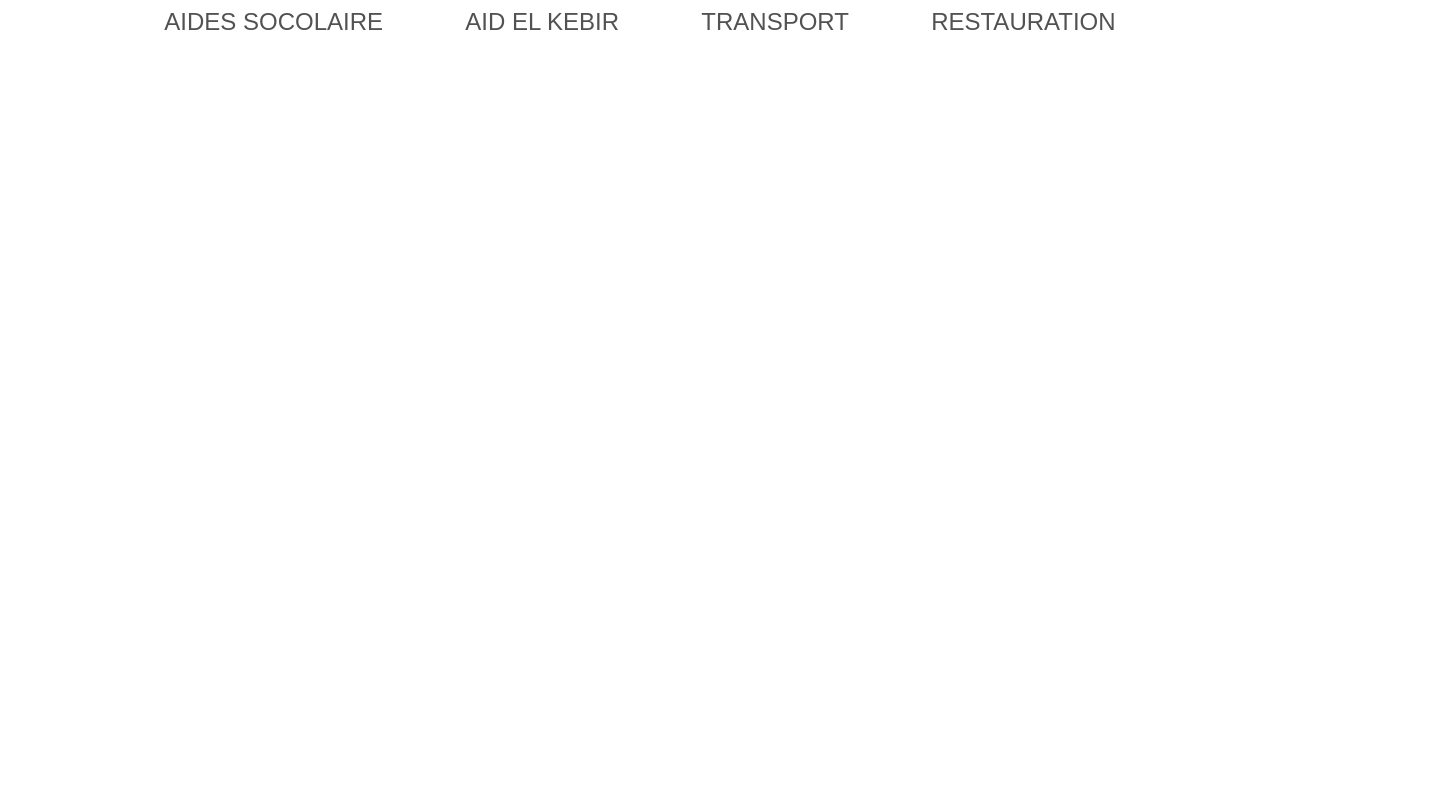
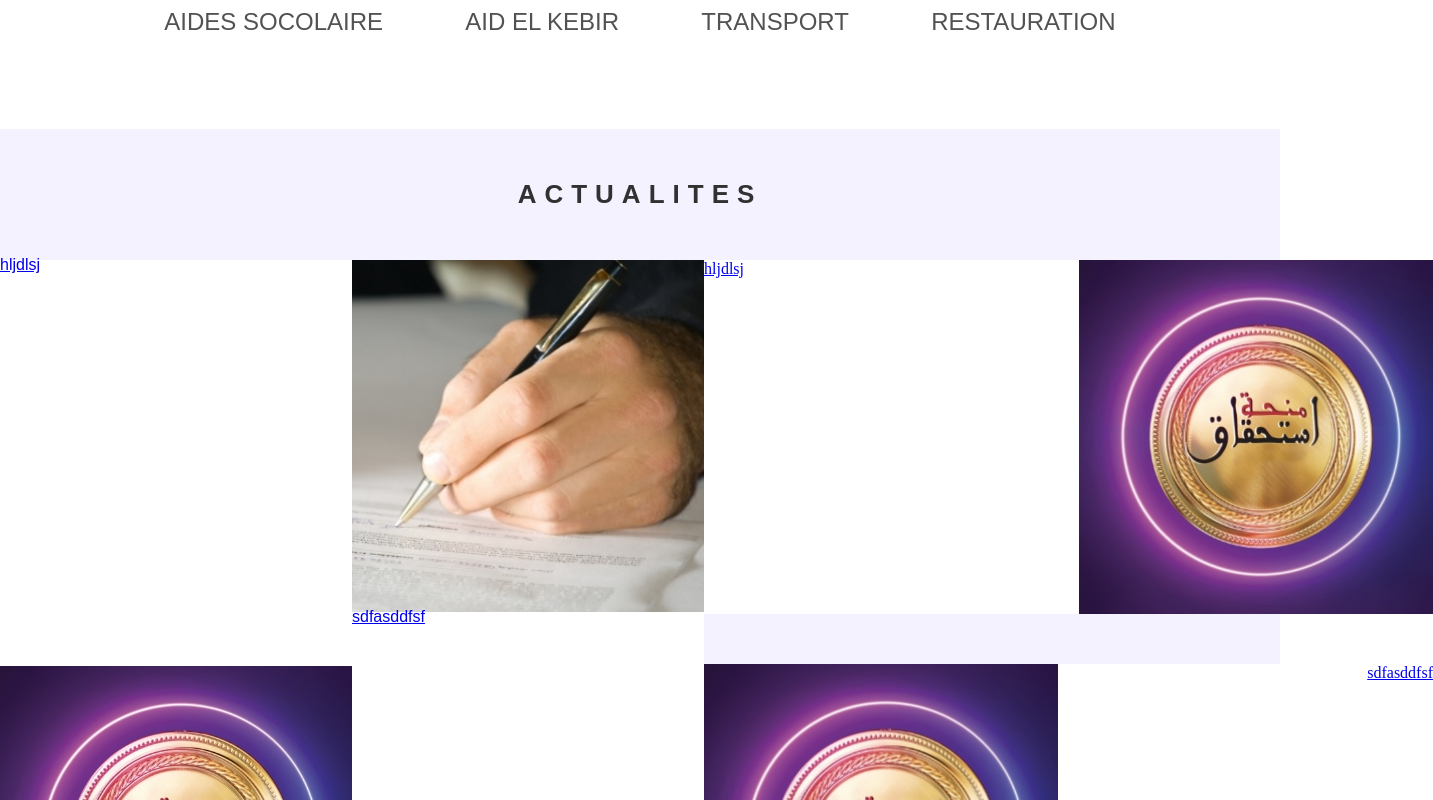
Before and after one commit to AACHOURMOHAMED/site-de-Rayoune-de-maroc, a React (Create React App) app: page /Accueil in a window 1280 px wide. Shown: the part 820-1620 px from the top of the page, 1433 px wide, since content can reach past the window. Before the commit the page ends 889 px from the top, so only its background shows below. Built offline with nearby package versions, Linux system fonts and the light colour scheme.

Commit message:
saving on github

```diff
--- a/src/App.css
+++ b/src/App.css
@@ -168,3 +168,43 @@ margin-bottom: 30px;
   color: #525252;
 }
 /*End  circle card */
+
+/* Section Actulaete */
+#showcase-actualites{
+  background-color: #F5F2FF;
+  margin-top: 90px;
+  z-index: -11;
+  position: relative;
+}
+
+#showcase-actualites .content .text-a{
+text-align: center;
+padding: 50px;
+font-family: var(--primary-font);
+font-size: 26px;
+letter-spacing: 8px;
+font-weight: 700;
+color: #313131;
+text-transform: uppercase;
+}
+.card{
+  position: relative;
+}
+.card .img{
+  width: 100%;
+
+}
+
+.content-card .img1{
+  position:absolute;
+  bottom: 0;
+  left: 0;
+}
+
+
+#showcase-actualites .content-card
+{
+display: flex;
+justify-content: space-around;
+}
+/*End Section Actulaete */
--- a/src/components/Accueil.js
+++ b/src/components/Accueil.js
@@ -5,11 +5,14 @@ import pic1 from '../images/aid.png'
 import pic2 from '../images/elkebir.png'
 import pic3 from '../images/trans.png'
 import pic4 from '../images/Restauration.png'
+import photo1 from '../images/photo-a1.jpg'
+import photo2 from '../images/photo-a2.jpg'
 
 import {FaAngleRight} from 'react-icons/fa'
 import {FaAngleLeft} from 'react-icons/fa'
 import {FaUserAlt} from'react-icons/fa'
 import { Button } from './Button'
+import { Card } from './Card'
 export const Accueil = () => {
     return (
         <div id='showcase-Accuiel'>
@@ -74,16 +77,49 @@ export const Accueil = () => {
 
                         {/*End card-circle */}
 
-                        <section id='showcase-actualites'>
-                            <div className='container'>
-                                <div className='content'>
 
-                                </div>
-                            </div>
-                        </section>
                     </div>
                 </div>
             </div>
+
+
+
+
+
+            <div id='showcase-actualites'>
+                <div className='container'>
+                    <div className='content'>
+                        <h1 className='text-a'>
+                        actualites
+                        </h1>
+                        <div className='content-card'>
+                            <Card className='card'>
+                                hljdlsj
+                                <img className='img img1' src={photo1} alt='image'/>
+                            </Card>
+                            <Card className='card'>
+                            <img className='img img2' src={photo2} alt='image'/>
+                            sdfasddfsf
+                            </Card >
+                            <div className='width-card'>
+                                <Card  cardStyle={ 'card--secondry'}>hljdlsj
+                                <img src={photo1} alt='image'/>
+                                </Card >
+                                <Card cardStyle={ 'card--secondry'}>
+                                <img src={photo1} alt='image'/>
+                                    sdfasddfsf
+                                </Card>
+                            </div>
+                        </div>
+
+                    </div>
+                </div>
+            </div>
+
+
+
+
+
         </div>
 
     )
--- a/src/components/Card.css
+++ b/src/components/Card.css
@@ -0,0 +1,24 @@
+:root{
+    --primary-color :#EC0928;
+    --primary-font : 'Montserrat' , sans-serif
+
+}
+
+.card--primary{
+    width: 352px;
+    height: 758px;
+    font-family: var(--primary-font);
+    line-height: 10px;
+    background-color: white;
+}
+
+
+
+.card--secondry{
+    width: 729px;
+    height: 354px;
+    background-color: white;
+    display: flex;
+    justify-content: space-between;
+    margin-bottom: 50px;
+}
--- a/src/components/Card.js
+++ b/src/components/Card.js
@@ -0,0 +1,28 @@
+import React from 'react'
+import { Link } from 'react-router-dom'
+import './Card.css'
+
+
+export const Card = ({children,cardStyle,cardSize,Onclick}) => {
+
+   const STYLES = [
+        'card--primary',
+        'card--secondry'
+    ]
+
+    const SIZE =[
+        'card--medium',
+        'card--large'
+    ]
+
+    const checkCardStyle = STYLES.includes(cardStyle) ?   cardStyle  : STYLES[0];
+    const checkCardSize = SIZE.includes(cardSize) ? cardSize : SIZE[0];
+
+    return (
+        <Link to='/' className='card-mobile'>
+            <div className={`card ${checkCardStyle} ${checkCardSize}`}onclick={Onclick} >
+                {children}
+            </div>
+        </Link>
+    )
+}
```
Also changed, not shown: src/images/photo-a1.jpg (added), src/images/photo-a2.jpg (added).
